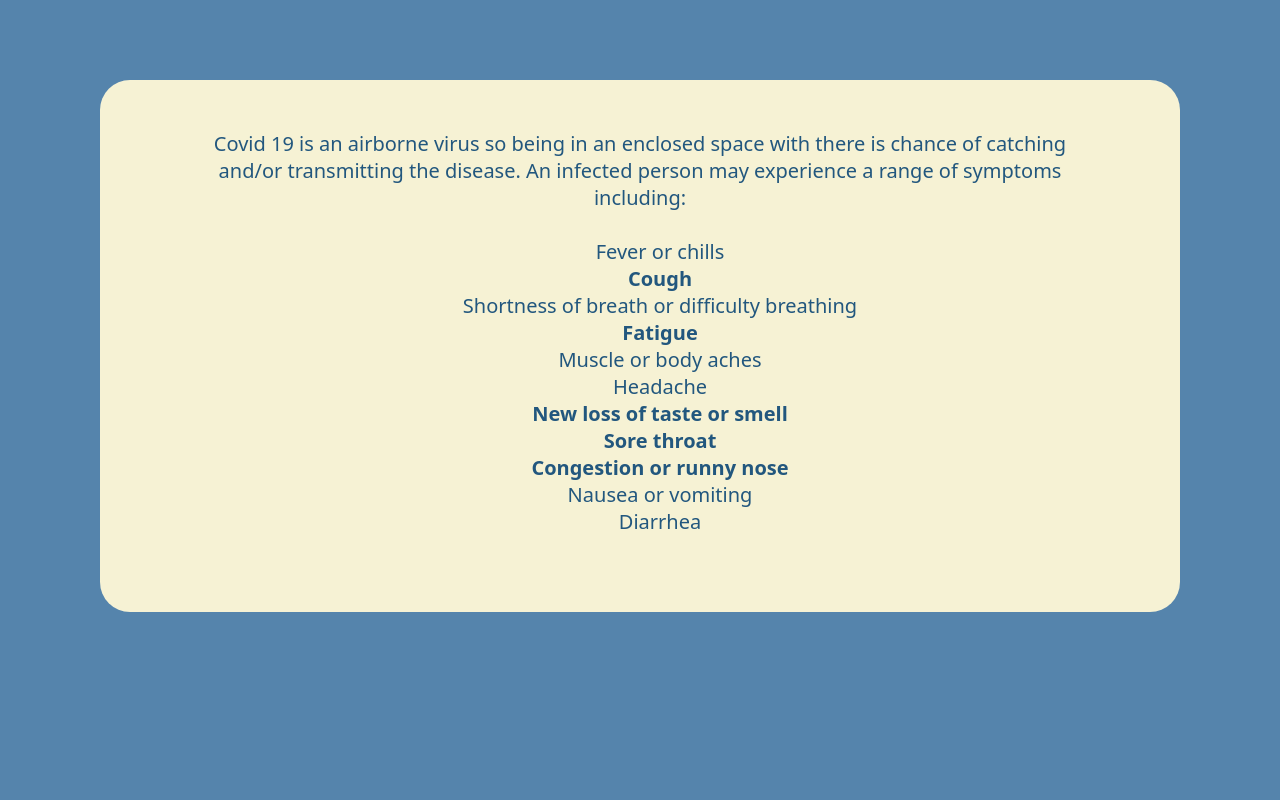
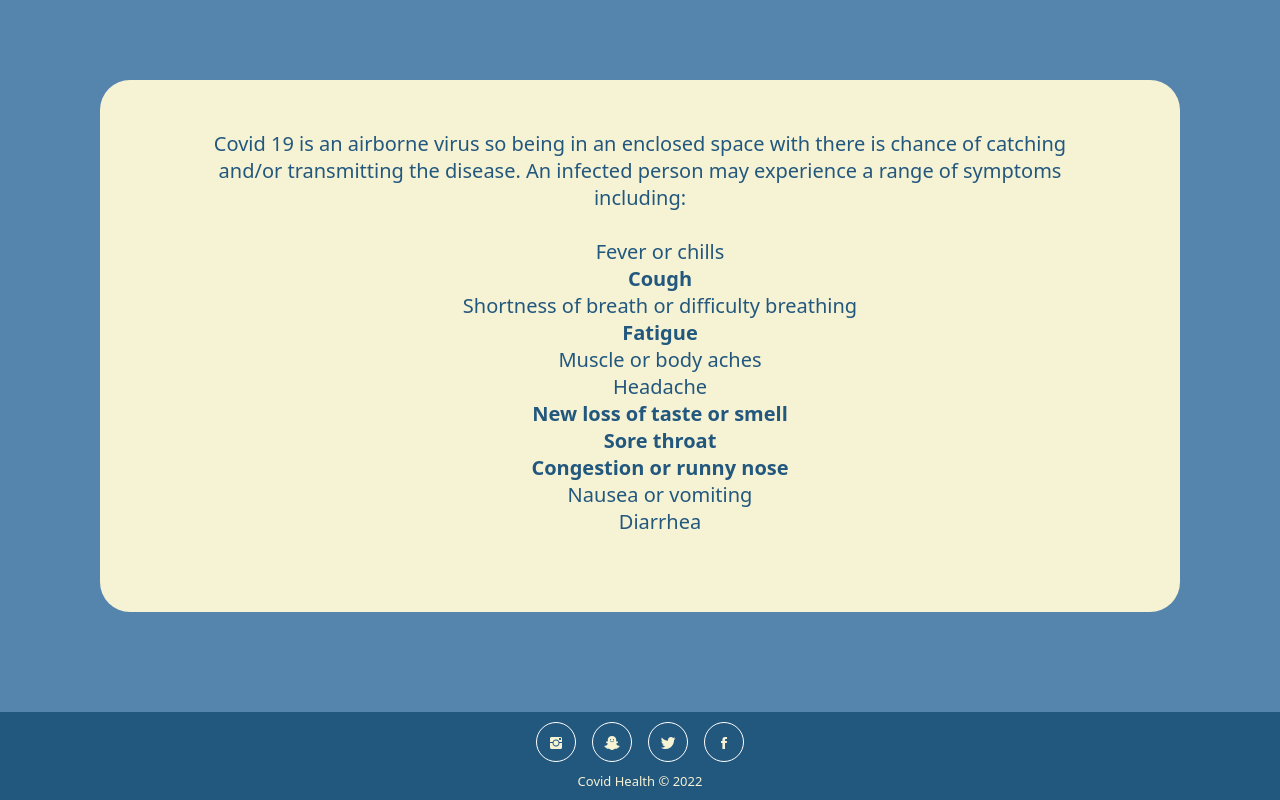
Before and after one commit to juanhdzx/HopeHacks, a website: page index.html in a window 1280 px wide. Shown: the part 1271-2071 px from the top of the page. Before the commit the page ends 1983 px from the top, so only its background shows below. Drawn offline with nearby package versions, Linux system fonts and the light colour scheme.

Commit message:
update2 july 5

```diff
--- a/CSS/live.css
+++ b/CSS/live.css
@@ -120,7 +120,6 @@ p{
 .footer-basic {
     padding:10px 0;
     background-color: #22577E;
-    /* color:#040505; */
 }
 
   .footer-basic .social {
--- a/CSS/style.css
+++ b/CSS/style.css
@@ -107,3 +107,37 @@ p {
     padding-left: 50px;
     padding-right: 50px;
 }
+
+.footer-basic {
+    padding:10px 0;
+    background-color: #22577E;
+}
+
+  .footer-basic .social {
+    text-align:center;
+    padding-bottom: 0;
+  }
+
+  .footer-basic .social > a {
+    width:40px;
+    height:40px;
+    line-height:40px;
+    display:inline-block;
+    text-align:center;
+    border-radius:50%;
+    border:1px solid white;
+    margin:0 8px;
+    color: #F6F2D4;
+  }
+
+  .footer-basic .social > a:hover {
+    opacity:0.9;
+  }
+
+  .footer-basic .copyright {
+    margin-top:10px;
+    text-align:center;
+    font-size:13px;
+    color:#F6F2D4;
+    margin-bottom: 0;
+  }
--- a/index.html
+++ b/index.html
@@ -5,7 +5,7 @@
     <meta http-equiv="X-UA-Compatible" content="IE=edge">
     <meta name="viewport" content="width=device-width, initial-scale=1.0">
     <link rel="stylesheet" href="CSS/style.css">
-    <!-- <script src="app.js"></script> -->
+    <link rel="stylesheet" href="https://cdnjs.cloudflare.com/ajax/libs/ionicons/2.0.1/css/ionicons.min.css">
     <title>HopeHacks</title>
 </head>
 <body id="body">
@@ -65,5 +65,12 @@
         </div>
     </section>
 
+    <div class="footer-basic">
+        <footer>
+            <div class="social"><a href="#"><i class="icon ion-social-instagram"></i></a><a href="#"><i class="icon ion-social-snapchat"></i></a><a href="#"><i class="icon ion-social-twitter"></i></a><a href="#"><i class="icon ion-social-facebook"></i></a></div>
+            <p class="copyright">Covid Health &copy; 2022</p>
+        </footer>
+    </div>
+
 </body>
 </html>
```
Also changed, not shown: public/subs.html (+5 -0 lines), public/subs.css (line endings or trailing spaces).
